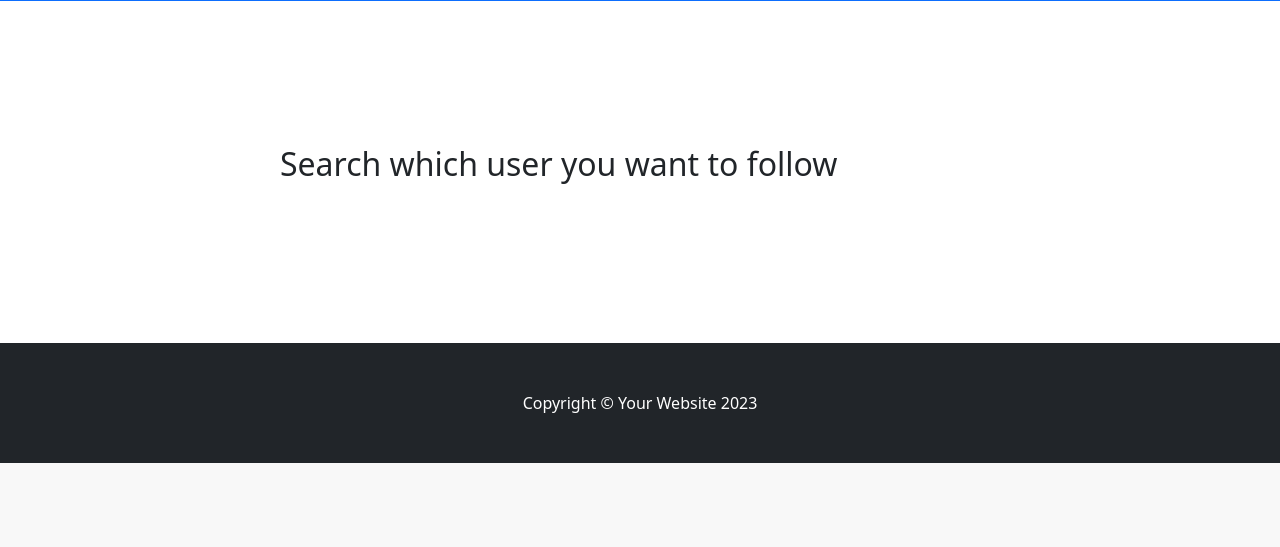
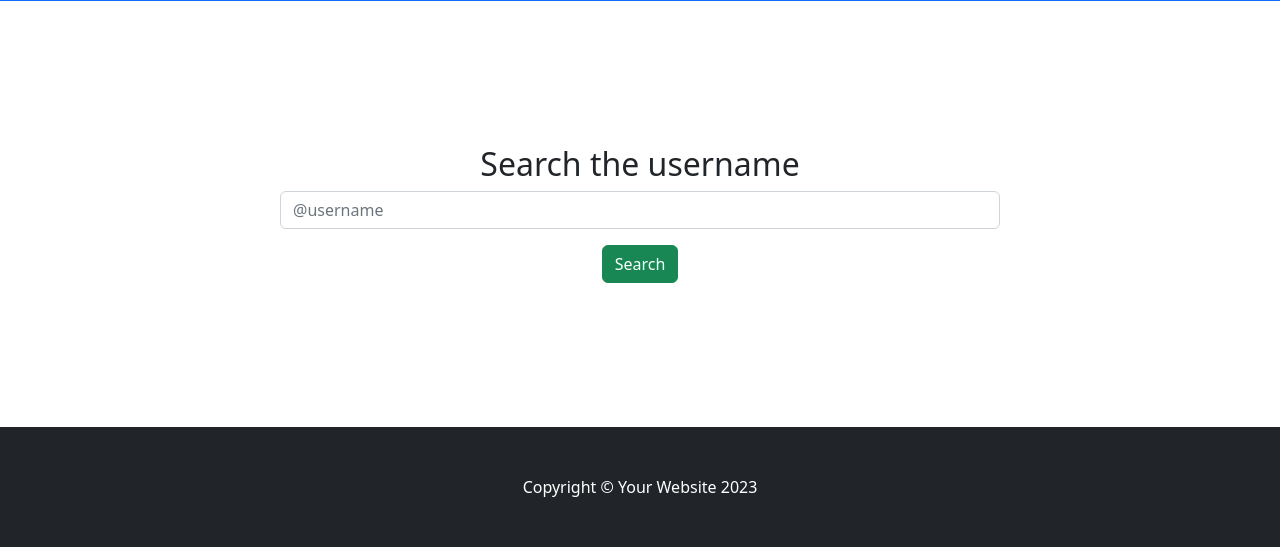
Before and after one commit to Hoomanzoh79/Django-Chatapp, a Django app: page / in a window 1280 px wide. Shown: the part 349-896 px from the top of the page. Before the commit the page ends 812 px from the top, so only its background shows below. Run offline with Django 3.2, Linux system fonts and the light colour scheme; some libraries are stand-ins or nearby versions.

Commit message:
add search bar

```diff
--- a/templates/home.html
+++ b/templates/home.html
@@ -20,12 +20,13 @@
                 <div class="container px-4">
                     <div class="row gx-4 justify-content-center">
                         <div class="col-lg-8">
-                            <h2>Search which user you want to follow</h2>
-                            <ul>
-                                {% for room in rooms %}
-                                <li>{{room.name}}</li>
-                                {% endfor %}
-                            </ul>
+                            <center>
+                            <h2>Search the username</h2>
+                            <form action="./search/" method="get">
+                                <input type="search" id="user-search" name="q" placeholder="@username" class="form-control"/>
+                                <button type="submit" class="btn btn-success mt-3">Search</button>
+                              </form>
+                            </center>
                         </div>
                     </div>
                 </div>
```
